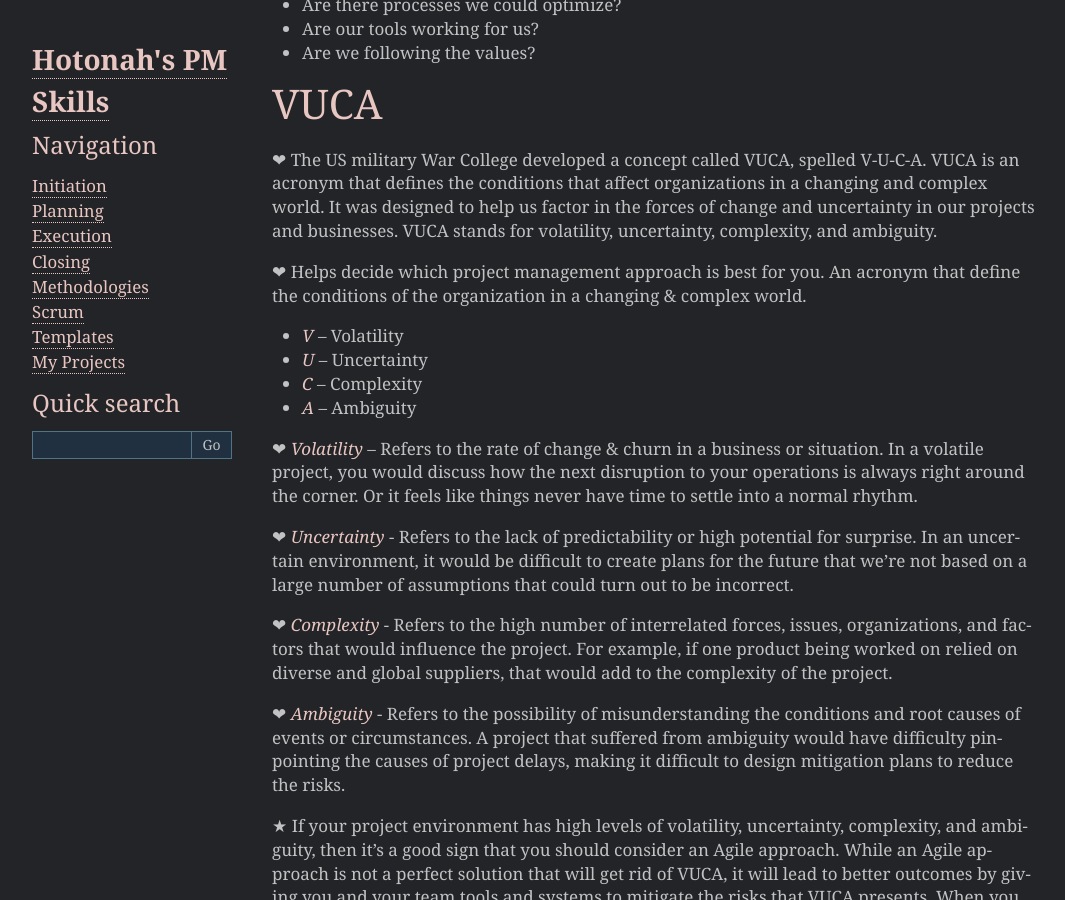
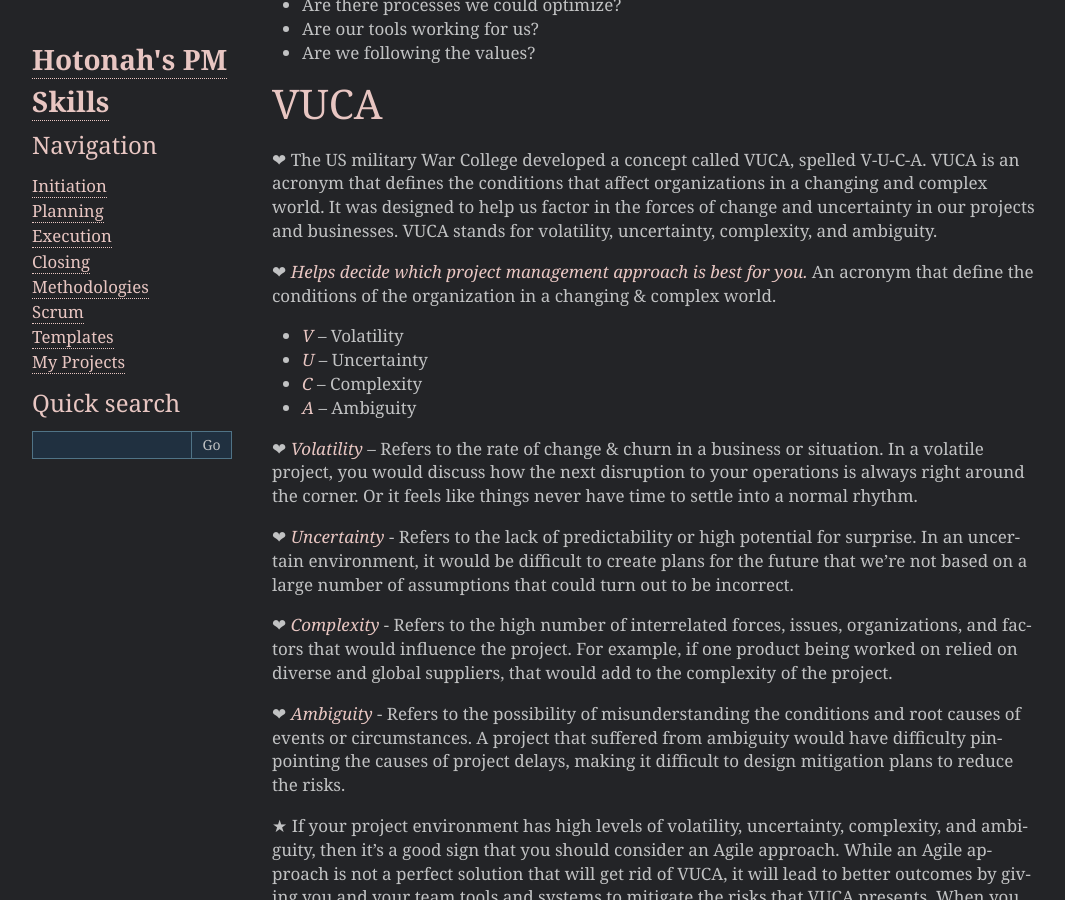
Before and after one commit to Hotonah/hotonah.github.io, a Sphinx documentation site: the page built from source/methodologies.txt, in a window 1280 px wide and 900 px high, scrolled down 5249 px. Shown: the whole window, without its empty margins (93-1158 px from the left). Built offline with Sphinx 7.4.7, drawn with Linux system fonts in a browser that asks for light colours.

```diff
--- a/source/methodologies.txt
+++ b/source/methodologies.txt
@@ -143,7 +143,7 @@ VUCA
 =========
 ❤ The US military War College developed a concept called VUCA, spelled V-U-C-A. VUCA is an acronym that defines the conditions that affect organizations in a changing and complex world. It was designed to help us factor in the forces of change and uncertainty in our projects and businesses. VUCA stands for volatility, uncertainty, complexity, and ambiguity.
 
-❤ Helps decide which project management approach is best for you. An acronym that define the conditions of the organization in a changing & complex world.
+❤ `Helps decide which project management approach is best for you.` An acronym that define the conditions of the organization in a changing & complex world.
 
 * `V` – Volatility
 * `U` – Uncertainty
```
